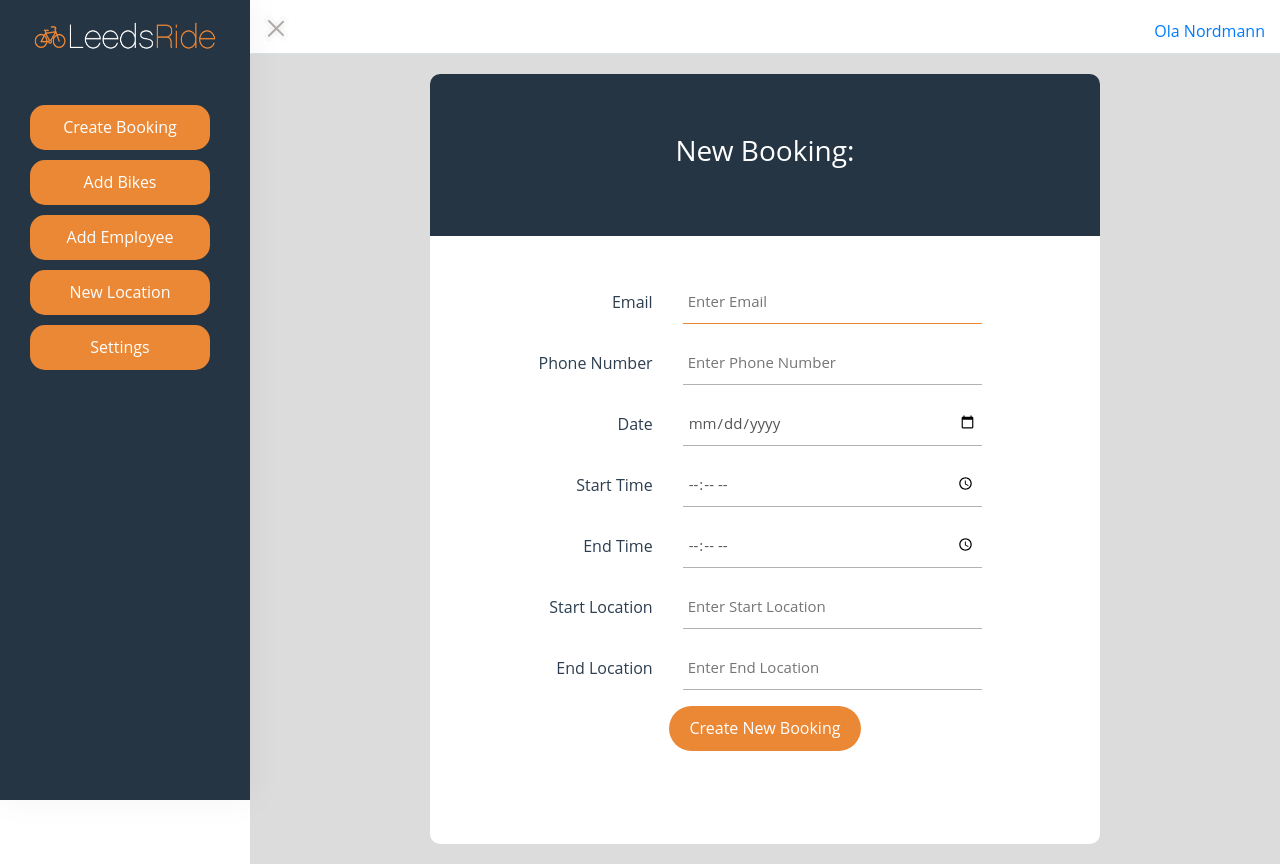
After one commit to AlistairArk/SEP-Bike-Rental-Project, a Flask app: page /newBooking in a window 1280 px wide. The commit adds this page. Run offline with Flask 2, Linux system fonts and the light colour scheme; some libraries are stand-ins or nearby versions.

Commit message:
form for add new booking created

```diff
--- a/sep/app/static/css/styles.css
+++ b/sep/app/static/css/styles.css
@@ -515,6 +515,8 @@ input.login-entry {
     border-radius: 10px;
     overflow: hidden;
     position: relative;
+		margin-top: 20px;
+		margin-bottom: 20px;
 		/*border: solid;
 		border-width: thin;
 		border-color: #263544;*/
--- /dev/null
+++ b/sep/app/templates/newBooking.html
@@ -0,0 +1,68 @@
+{% extends "index.html" %}
+{% block content %}
+
+
+<div class="standard-form-container">
+    <div class="standard-form-wrapper">
+        <div class="standard-form-header">
+            <h3>New Booking:</h3>
+        </div>
+        <form class="standard-form-form">
+            <div class="form-group row" style="width: 100%;">
+                <label for="email" class="col-sm-4 col-form-label text-md-right" style="padding-top: 11px;">Email</label>
+                <div class="col-sm-8">
+                    <input type="text" id="email" class="standard-form-entry" name="email" placeholder="Enter Email" required autofocus>
+                </div>
+            </div>
+            <div class="form-group row" style="width: 100%;">
+                <label for="phone" class="col-sm-4 col-form-label text-md-right" style="padding-top: 11px;">Phone Number</label>
+                <div class="col-sm-8">
+                    <input type="integer" id="phone" class="standard-form-entry" name="phone" placeholder="Enter Phone Number" required autofocus>
+                </div>
+            </div>
+
+            <div class="form-group row" style="width: 100%;">
+                <label for="date" class="col-sm-4 col-form-label text-md-right" style="padding-top: 11px;">Date</label>
+                <div class="col-sm-8">
+                    <input type="date" class="standard-form-entry" name="date" max="3000-12-31" min="1000-01-01" class="form-control" required autofocus>
+                </div>
+            </div>
+
+            <div class="form-group row" style="width: 100%;">
+                <label for="sime" class="col-sm-4 col-form-label text-md-right" style="padding-top: 11px;">Start Time</label>
+                <div class="col-sm-8">
+                    <input type="time" class="standard-form-entry" name="stime" class="form-control" required autofocus>
+                </div>
+            </div>
+
+            <div class="form-group row" style="width: 100%;">
+                <label for="etime" class="col-sm-4 col-form-label text-md-right" style="padding-top: 11px;">End Time</label>
+                <div class="col-sm-8">
+                    <input type="time" class="standard-form-entry" name="etime" class="form-control" required autofocus>
+                </div>
+            </div>
+
+            <div class="form-group row" style="width: 100%;">
+                <label for="Start Location" class="col-sm-4 col-form-label text-md-right" style="padding-top: 11px;">Start Location</label>
+                <div class="col-sm-8">
+                    <input type="text" id="slocation" class="standard-form-entry" name="slocation" placeholder="Enter Start Location" required autofocus>
+                </div>
+            </div>
+
+            <div class="form-group row" style="width: 100%;">
+                <label for="End Location" class="col-sm-4 col-form-label text-md-right" style="padding-top: 11px;">End Location</label>
+                <div class="col-sm-8">
+                    <input type="text" id="elocation" class="standard-form-entry" name="elLocation" placeholder="Enter End Location" required autofocus>
+                </div>
+            </div>
+
+            <div class="standard-form-button-container">
+                <button type="button" class="standard-form-button">Create New Booking</button>
+            </div>
+        </form>
+    </div>
+</div>
+
+
+
+{% endblock content %}
--- a/sep/app/views.py
+++ b/sep/app/views.py
@@ -1,91 +1,48 @@
-from app import app, function
+from app import app
 from flask import render_template, redirect, url_for, flash, request, jsonify, session
 
 
-'''
-#Check if user is needed to be logged in for a page:
-def loginRequired(f):
-    @wraps(f)
-    def decorated_function(*args, **kwargs):
-        if 'logged_in' in session:
-            return f(*args, **kwargs)
-        return redirect(url_for('login'))
-    return decorated_function
-
-#Check is already logged through sessions:
-def loginPresent(f):
-    @wraps(f)
-    def decorated_function(*args, **kwargs):
-        if 'logged_in' in session:
-            return redirect(url_for('dashboard'))
-        return f(*args, **kwargs)
-    return decorated_function
-'''
-
 @app.route('/')
 def index():
-    # Just rendering login as a test
+    #Just rendering index as a test
+    return render_template("index.html")
+
+@app.route('/owner')
+def ownerMainPage():
+    #Just rendering reset password as a test
+    return render_template("ownerMainPage.html")
+
+@app.route('/addEmployee')
+def addEmployee():
+    #Just rendering addEmployee as a test
+    return render_template("addEmployee.html")
+
+@app.route('/staffLogin')
+def staffLogin():
+    #Just rendering login as a test
     return render_template("staffLogin.html")
 
+@app.route('/resetPassword')
+def resetPassword():
+    #Just rendering reset password as a test
+    return render_template("resetPassword.html")
 
-# @app.route('/resetPassword')
-# def webResetPassword():
-#     return render_template("resetPassword.html")
-#
-#
-# @app.route('/resetRequest', methods=['POST'])
-# def webResetRequest():
-#     # Send a password reset email to user
-#     email = str(request.form['email'])
-#
-#     if function.resetRequest(email=email):
-#         message = "A reset link has been sent to to the provided email."
-#         return render_template("resetPassword.html", success = message)
-#     else:
-#         message = "Invalid email provided. Please try again."
-#         return render_template("resetPassword.html", fail = message)
-#
-#
-# @app.route('/login', methods=['POST'])
-# def webLogin():
-#     # Hand username and password to login function
-#     # Return 1 if valid login is found
-#     username = str(request.form['username'])
-#     password = str(request.form['password'])
-#     if function.login(username=username, password=password):
-#         session["loggedIn"] = True
-#         return render_template("index.html")
-#     else:
-#         session["loggedIn"] = False
-#         message = "Error: The User Name or Password entered is incorrect. Please try again."
-#         return render_template("staffLogin.html", message = message)
-#
-#
-#
-#
-#
-# def appLogin(*args):
-#     pass
-#
-# def appResetPassword(*args):
-#     pass
-#
-#
-#
-#
-#
-#
-#
-#
-# # Logging function used for testing
-# import datetime
-# logging = 0
-# def log(*args):
-#     if logging:
-#         for line in args:
-#             if isinstance(line, str):
-#                 with open('log.log', 'a') as the_file:
-#                     time = f"{datetime.datetime.now():%Y/%m/%d - %H:%M:%S}"
-#                     the_file.write("\n["+str(time)+"] "+line)
-#             elif debug:
-#                 raise line
+@app.route('/addBikes')
+def addBikes():
+    #Just rendering addBikes as a test
+    return render_template("addBikes.html")
+
+@app.route('/newLocation')
+def newLocation():
+    #Just rendering newLocation as a test
+    return render_template("newLocation.html")
+
+@app.route('/newBooking')
+def newBooking():
+    #Just rendering newBooking as a test
+    return render_template("newBooking.html")
+
+@app.route('/test')
+def test():
+    #Just rendering test as a test
+    return render_template("test.html")
```
